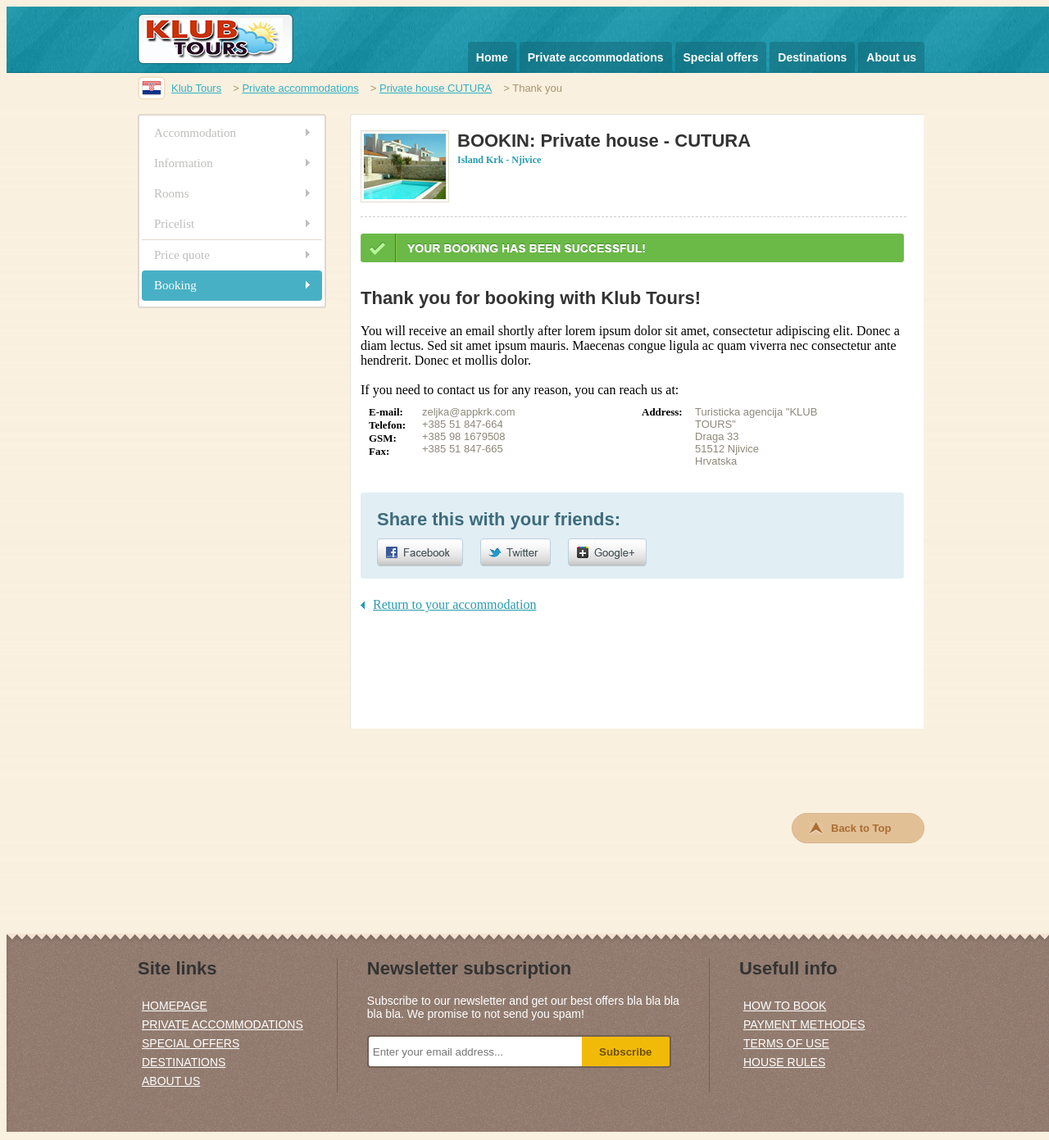
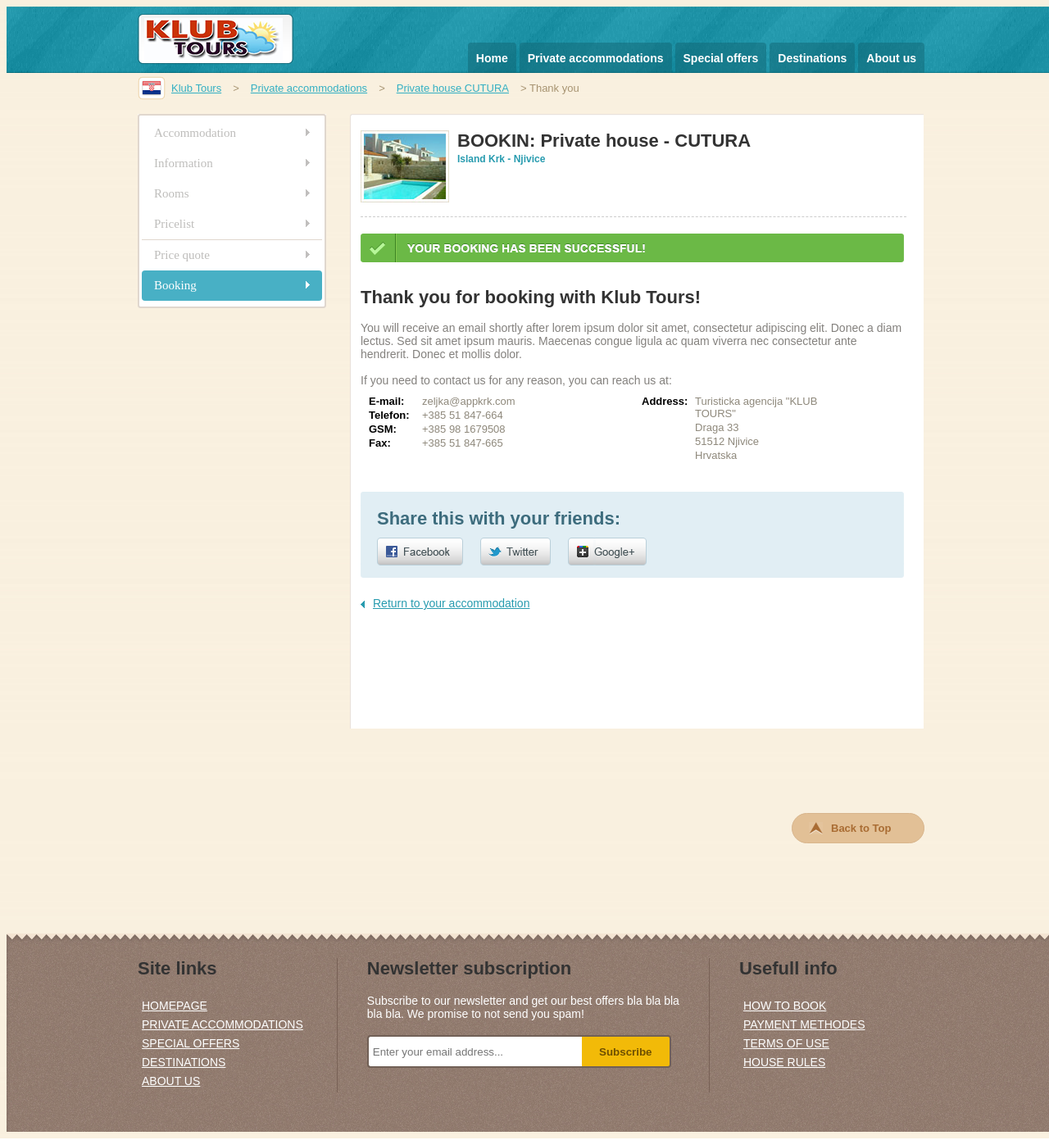
Before and after one commit to mihaelmatkovic/aapkrk, a plain HTML site: page thankyou.html in a window 1280 px wide. Shown: the top 1391 px of the page at 82% size. Drawn offline with Linux system fonts and the light colour scheme.

Commit message:
almost done xD

```diff
--- a/css/accListin_style.css
+++ b/css/accListin_style.css
@@ -42,7 +42,7 @@ p {
 
 .wrapOverall {
 	width:1280px;
-	height:2000px;
+
 	margin:0px auto;
 
 }
@@ -66,12 +66,12 @@ p {
 .navMain {
 	float:right;
 	margin:0px;
-	padding:53px 160px 0px 0px;
+	padding:54px 160px 0px 0px;
 }
 
 
 .content {
-	margin:0px;
+	margin-top: 35px;
 	padding:0px;
 	width:1280px;
 	min-height: 1100px;
@@ -144,6 +144,12 @@ p {
 	color:#979286;
 	margin-left: 0px;
 
+}
+.searchBox label {
+	font-family: arial, Helvetica, sans-serif;
+	font-size: 13px;
+	font-weight: bold;
+	color: #979286;
 }
 
 .typeAccommo {
@@ -397,8 +403,8 @@ p {
 }
 .footContent{
 	height:179px;
-	margin:30px 160px 40px 160px;
-	padding:30px 0px 40px 0px;
+	margin:30px 160px 0px 160px;
+	padding:30px 0px 0px 0px;
 
 }
 
@@ -667,6 +673,12 @@ input {
 	color:#FFFFFF;
 	border-radius: 4px 4px 0 0;
 }
+#active {
+	background-color: #ffffff;
+}
+#active a{
+	color:#157b92;
+}
 .footContent p {
 	font-family:Arial, Helvetica, sans-serif;
 	font-size:14px;
--- a/css/bookin_form_style.css
+++ b/css/bookin_form_style.css
@@ -68,7 +68,7 @@ input {
 
 .wrapOverall {
 	width:1280px;
-	height:2000px;
+
 	margin:0px auto;
 
 }
@@ -92,12 +92,12 @@ input {
 .navMain {
 	float:right;
 	margin:0px;
-	padding:53px 160px 0px 0px;
+	padding:54px 160px 0px 0px;
 }
 
 
 .content {
-	margin:0px;
+	margin-top: 35px;
 	padding:0px;
 	width:1280px;
 	min-height: 1650px;
@@ -181,7 +181,7 @@ input {
 .footContent{
 	height:179px;
 	margin:30px 160px 0px 160px;
-	padding:30px 0px 40px 0px;
+	padding:30px 0px 0px 0px;
 
 }
 
@@ -257,7 +257,7 @@ input {
 	list-style:none;
 	margin: 0px 5px;
 	padding-left: 0px;
-	padding-top: 5px;
+	padding-top: 8px;
 
 }
 .sideNav ul li {
@@ -350,6 +350,12 @@ input {
 .accUnit {
 	width: 343px;
 	float: left;
+	position: relative;
+}
+.arrowBook {
+	position: absolute;
+	right: 30px;
+	top: 38px;
 }
 .Box {
 	float:left;
--- a/css/index_style.css
+++ b/css/index_style.css
@@ -43,7 +43,7 @@ a:hover {
 
 .wrapOverall {
 	width:1280px;
-	height:2000px;
+
 	margin:0px auto;
 }
 
@@ -52,6 +52,7 @@ a:hover {
 	background-repeat:no-repeat;
 	background-position:top center;
 	height:82px;
+
 }
 
 .header img.loco {
@@ -63,12 +64,13 @@ a:hover {
 .navMain {
 	float:right;
 	margin:0px;
-	padding:53px 160px 0px 0px;
+	padding:54px 160px 0px 0px;
+
 }
 
 
 .content {
-	margin:0px;
+	margin-top: 35px;
 	padding:0px;
 	width:1280px;
 
@@ -222,8 +224,9 @@ a:hover {
 }
 .footContent{
 	height:179px;
-	margin:30px 160px 40px 160px;
-	padding:30px 0px 40px 0px;
+	margin:30px 160px 0px 160px;
+	padding:30px 0px 0px 0px;
+
 }
 
 .siteLinks {
--- a/css/package listing_style.css
+++ b/css/package listing_style.css
@@ -63,7 +63,7 @@ a:hover {
 
 .wrapOverall {
 	width:1280px;
-	height:2000px;
+
 	margin:0px auto;
 
 }
@@ -88,12 +88,12 @@ a:hover {
 .navMain {
 	float:right;
 	margin:0px;
-	padding:53px 160px 0px 0px;
+	padding:54px 160px 0px 0px;
 }
 
 
 .content {
-	margin:0px;
+	margin-top: 35px;
 	padding:0px;
 	width:1280px;
 	min-height:700px;
@@ -263,8 +263,8 @@ a:hover {
 }
 .footContent{
 	height:179px;
-	margin:30px 160px 40px 160px;
-	padding:30px 0px 40px 0px;
+	margin:30px 160px 0px 160px;
+	padding:30px 0px 0px 0px;
 
 }
 
@@ -486,6 +486,11 @@ a:hover {
 	color:#FFFFFF;
 	border-radius: 4px 4px 0 0;
 }
+.footContent p {
+	font-family:Arial, Helvetica, sans-serif;
+	font-size:14px;
+	color:#FFFFFF;
+}
 
 .footContent ul {
 	margin:0px;
--- a/css/package_style.css
+++ b/css/package_style.css
@@ -27,6 +27,8 @@ h1, h2, h3, h4, h5  {
 p {
 	margin:0px;
 	padding:0px;
+	font-family: arial, Helvetica, sans-serif;
+	font-size: 13px;
 
 
 }
@@ -47,7 +49,7 @@ a:hover {
 
 .wrapOverall {
 	width:1280px;
-	height:2000px;
+
 	margin:0px auto;
 
 }
@@ -71,12 +73,12 @@ a:hover {
 .navMain {
 	float:right;
 	margin:0px;
-	padding:53px 160px 0px 0px;
+	padding:54px 160px 0px 0px;
 }
 
 
 .content {
-	margin:0px;
+	margin-top: 35px;
 	padding:0px;
 	width:1280px;
 	min-height:1400px;
@@ -189,8 +191,8 @@ a:hover {
 }
 .footContent{
 	height:179px;
-	margin:30px 160px 40px 160px;
-	padding:30px 0px 40px 0px;
+	margin:30px 160px 0px 160px;
+	padding:30px 0px 0px 0px;
 
 }
 .siteLinks {
@@ -442,6 +444,7 @@ a:hover {
 	color: #40a2b5;
 	text-decoration: none;
 	font-weight: bold;
+	font-size: 13px;
 }
 .kim {
 	height:75px;
--- a/css/static_style.css
+++ b/css/static_style.css
@@ -38,7 +38,7 @@ p {
 
 .wrapOverall {
 	width:1280px;
-	height:2000px;
+
 	margin:0px auto;
 }
 
@@ -58,12 +58,12 @@ p {
 .navMain {
 	float:right;
 	margin:0px;
-	padding:53px 160px 0px 0px;
+	padding:54px 160px 0px 0px;
 }
 
 
 .content {
-	margin:0px;
+	margin-top: 35px;
 	padding:0px;
 	width:1280px;
 	min-height: 800px;
@@ -155,8 +155,9 @@ p {
 }
 .footContent{
 	height:179px;
-	margin:30px 160px 40px 160px;
-	padding:30px 0px 40px 0px;
+	margin:30px 160px 0px 160px;
+	padding:30px 0px 0px 0px;
+
 }
 
 .siteLinks {
--- a/css/test_style.css
+++ b/css/test_style.css
@@ -47,7 +47,7 @@ a:hover {
 
 .wrapOverall {
 	width:1280px;
-	height:2000px;
+
 	margin:0px auto;
 
 }
@@ -71,12 +71,12 @@ a:hover {
 .navMain {
 	float:right;
 	margin:0px;
-	padding:53px 160px 0px 0px;
+	padding:54px 160px 0px 0px;
 }
 
 
 .content {
-	margin:0px;
+	margin-top: 35px;
 	padding:0px;
 	width:1280px;
 	min-height: 1300px;
@@ -171,11 +171,10 @@ a:hover {
 }
 .footContent{
 	height:179px;
-	margin:30px 160px 40px 160px;
-	padding:30px 0px 40px 0px;
+	margin:30px 160px 0px 160px;
+	padding:30px 0px 0px 0px;
 
 }
-
 .siteLinks {
 	float:left;
 	margin:0px 36px 0px 0px;
--- a/css/thankyou_style.css
+++ b/css/thankyou_style.css
@@ -27,6 +27,7 @@ h1, h2, h3, h4 {
 p {
 	margin:0px;
 	padding:0px;
+	font-family: arial, Helvetica, sans-serif;
 
 
 }
@@ -47,7 +48,7 @@ a:hover {
 
 .wrapOverall {
 	width:1280px;
-	height:2000px;
+
 	margin:0px auto;
 
 }
@@ -71,12 +72,12 @@ a:hover {
 .navMain {
 	float:right;
 	margin:0px;
-	padding:53px 160px 0px 0px;
+	padding:54px 160px 0px 0px;
 }
 
 
 .content {
-	margin:0px;
+	margin-top: 35px;
 	padding:0px;
 	width:1280px;
 	min-height:900px;
@@ -118,6 +119,10 @@ a:hover {
 }
 .langSwitcher a {
 	color: #32afc3;
+	float: left;
+	padding: 7px;
+	font-family: sans-serif;
+	font-size: 13px;
 }
 .lan {
 	float: left;
@@ -156,8 +161,8 @@ a:hover {
 }
 .footContent{
 	height:179px;
-	margin:30px 160px 40px 160px;
-	padding:30px 0px 40px 0px;
+	margin:30px 160px 0px 160px;
+	padding:30px 0px 0px 0px;
 
 }
 
@@ -251,6 +256,7 @@ a:hover {
 	margin:0px;
 	padding:0px;
 	font-size:13px;
+	color: #000;
 
 }
 .listLeft ul {
@@ -260,6 +266,7 @@ a:hover {
 .listLeft ul li {
 	list-style:none;
 	font-weight:bold;
+	padding-bottom: 2px;
 
 }
 
@@ -282,6 +289,7 @@ a:hover {
 }
 .listright ul li {
 	list-style:none;
+	padding-bottom: 2px;
 
 }
 
@@ -355,6 +363,9 @@ a:hover {
 	height:966px;
 	margin:20px;
 	padding:0px;
+	font-family: arial, Helvetica, sans-serif;
+	color: #83807d;
+	font-size: 14px;
 
 }
 
--- a/thankyou.html
+++ b/thankyou.html
@@ -27,9 +27,12 @@
             </div>
   </div><!-- END header -->
        <div class="langSwitcher">
-       <img class="lan" src="images/language_switcher.png" alt="Language"><p><a href="index.html">Klub Tours</a></p>
-        <p>> <a href="accListin.html">Private accommodations</a></p>
-       <p>> <a href="test.html">Private house CUTURA</p></a>
+       <img class="lan" src="images/language_switcher.png" alt="Language">
+       <a href="index.html"> Klub Tours</a>
+       <p>></p>
+       <a href="accListin.html"> Private accommodations</a>
+       <p>></p>
+       <a href="bookin_form.html"> Private house CUTURA</a>
        <p>> Thank you</p>
     </a>
   </div>
@@ -131,14 +134,14 @@
             <div class="share">
             	<h3>Share this with your friends:</h3>
             	<div class="buttons">
-                    <a href="#"><img class="facebook" src="../images/facebook-button.png" width="105" height="34" alt="facebook button"></a>
-                    <a href="#"><img class="twitter" src="../images/twitter-button.png" width="86" height="34" alt="Twitter button"></a>
-                    <a href="#"><img class="google" src="../images/oole+button.png" width="96" height="34" alt="Google+ button"></a>
+                    <a href="https://www.facebook.com/"><img class="facebook" src="../images/facebook-button.png" width="105" height="34" alt="facebook button"></a>
+                    <a href="https://twitter.com/"><img class="twitter" src="../images/twitter-button.png" width="86" height="34" alt="Twitter button"></a>
+                    <a href="https://www.google.com/"><img class="google" src="../images/oole+button.png" width="96" height="34" alt="Google+ button"></a>
             	</div>
 
             </div>
             <div class="returnAcc">
-              <a href="">
+              <a href="accListin.html">
                 <img class="arrowBlue" src="images/blue_arrow.png">
                 <p class="ret">Return to your accommodation</p>
 
@@ -161,11 +164,11 @@
 
             <h3>Site links</h3><br>
                 <ul>
-                    <li><a href="#">HOMEPAGE</a></li>
-                    <li><a href="#">PRIVATE ACCOMMODATIONS</a></li>
-                    <li><a href="#">SPECIAL OFFERS</a></li>
+                    <li><a href="index.html">HOMEPAGE</a></li>
+                    <li><a href="accListin.html">PRIVATE ACCOMMODATIONS</a></li>
+                    <li><a href="package.html">SPECIAL OFFERS</a></li>
                     <li><a href="#">DESTINATIONS</a></li>
-                    <li><a href="#">ABOUT US</a></li>
+                    <li><a href="static.html">ABOUT US</a></li>
                 </ul>
 
 
```
Also changed, not shown: accListin.html (+6 -8 lines), bookin_form.html (+6 -5 lines), index.html (+7 -7 lines), package.html (+9 -11 lines), package_listing.html (+5 -7 lines), static.html (+6 -8 lines), test.html (+5 -7 lines), images/arrow_book.png (added).
